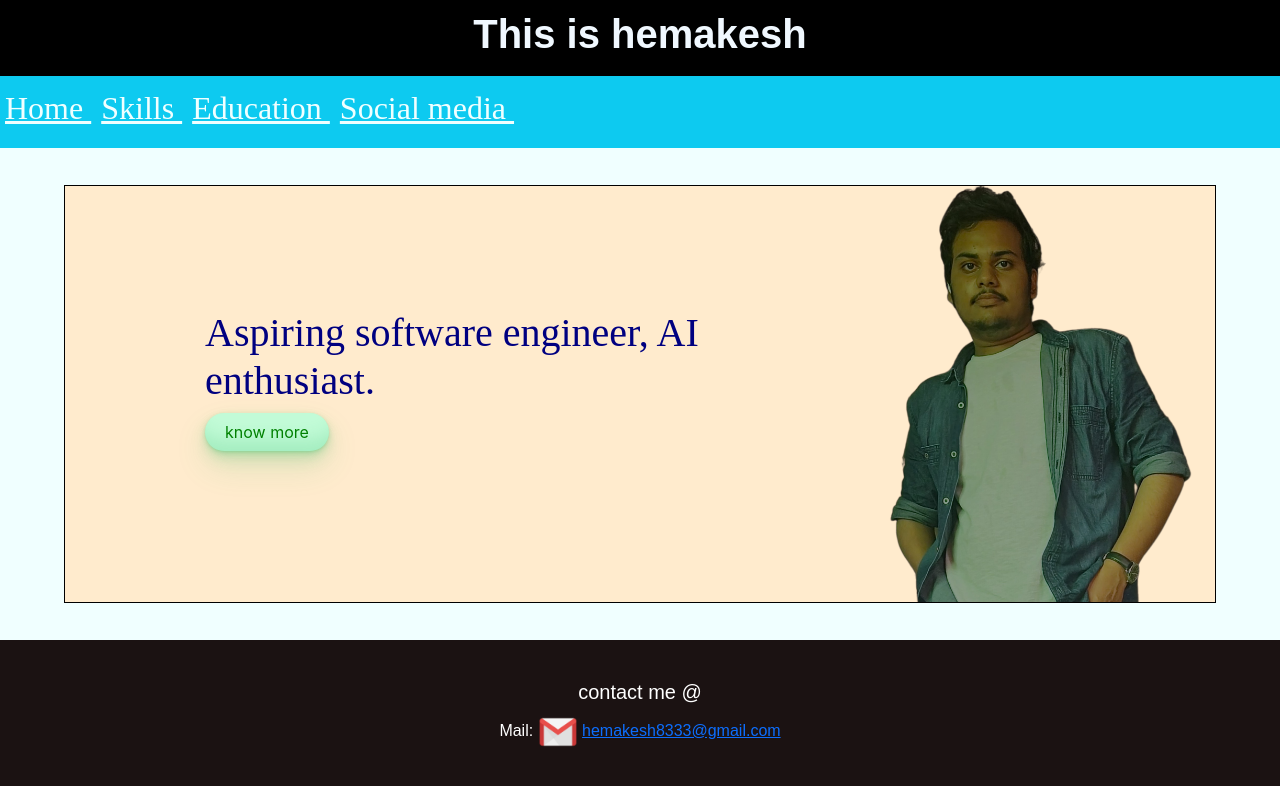
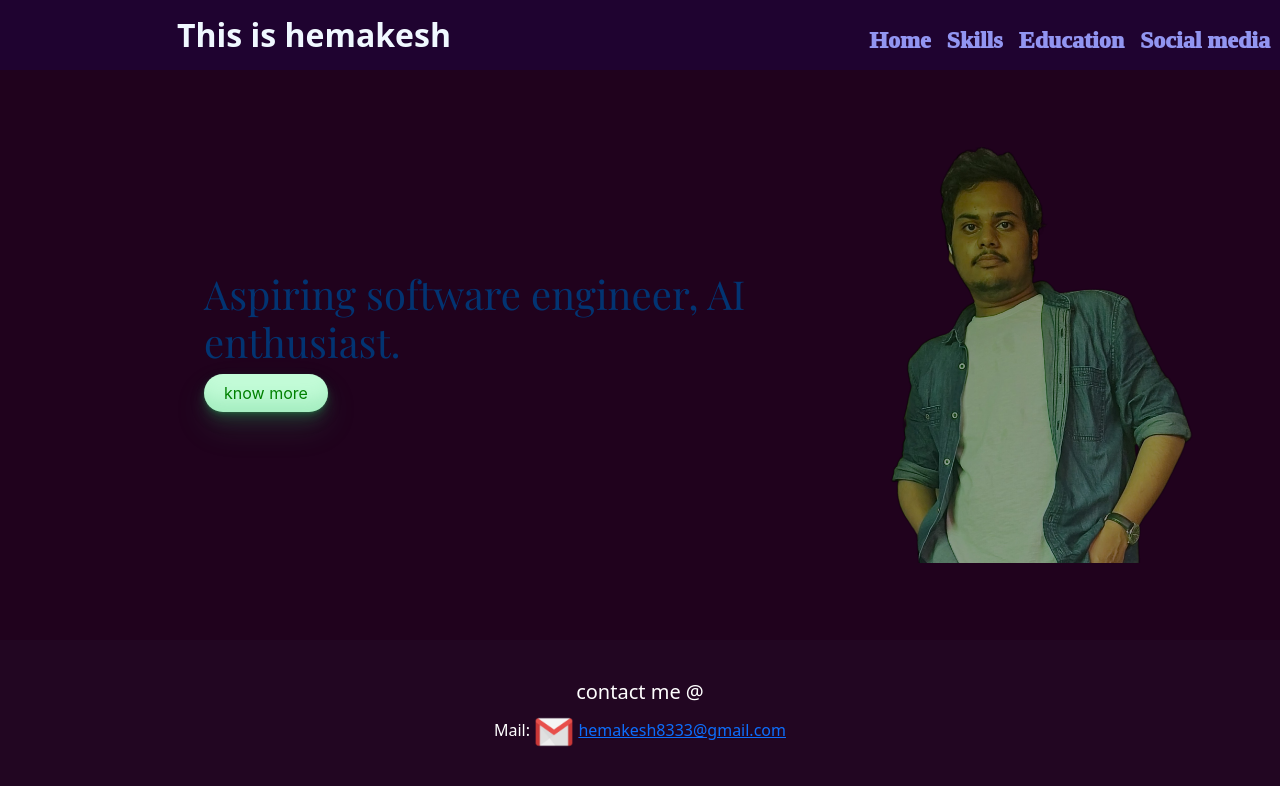
Before and after one commit to hemakesh-github/webpage, a plain HTML site: page index.html in a window 1280 px wide. Drawn offline with nearby package versions, Linux system fonts and the light colour scheme.

Commit message:
changed the style(v2)

```diff
--- a/index.html
+++ b/index.html
@@ -7,26 +7,30 @@
         <link href="styles.css" rel="stylesheet">
         <meta name="viewport" content="width=device-width, initial-scale=1.0">
         <title>My Webpage</title>
+        <link href='https://fonts.googleapis.com/css?family=Playfair Display' rel='stylesheet'>
     </head>
-    <body style = "background-color:azure; color: #000080;">
-        <header>
-                <h1><strong>This is hemakesh</strong></h1>
+    <body>
+        <header class = "row">
+            <div class = "col">
+                <strong id = "intro" >This is hemakesh</strong>
+            </div>
+            <div class = "col">
+                <nav>
+                    <a href = "index.html">Home</a>
+                    <a href = "skills.html">Skills</a>
+                    <a href = "education.html">Education</a>
+                    <a href = "social.html">Social media</a>
+
+                </nav>
+            </div>
         </header>
-        <nav  class="navbar navbar-dark bg-info">
-            <div id = "nav">
-                <a href = "index.html"><h2>Home&nbsp;</h2></a>
-                <a href = "skills.html"><h2>Skills&nbsp;</h2></a>
-                <a href = "education.html"><h2>Education&nbsp;</h2></a>
-                <a href = "social.html"><h2>Social media&nbsp;</h2></a>
-            </div>
-        </nav>
             <div id = "homepage">
                 <div id = "img_div">
                 <img src = "images/hemakesh.png" id = "hemakesh"/>
                 </div>
                 <article class = "container">
                     <main id = "home_main">
-                        <h1 style="font-family:playfairdisplay-bold,playfair display,serif;" >Aspiring software engineer, AI enthusiast.</h1>
+                        <h1 style="font-family:playfairdisplay-bold,playfair display,serif;" ><span>Aspiring software engineer, AI enthusiast.</span></h1>
                         <button id = "knowmore" role="button" onclick="knowfn()" style = "display: block;">know more</button>
                         <script src = "webpage.js"></script>
                     </main>
@@ -34,11 +38,10 @@
             </div>
             <h5 id = "more" style = "font-family: Open Sans;">
                 <p>
-                    Greetings! I'm Muppidi Hemakesh Reddy, a passionate computer science enthusiast currently in my second year of pursuing a Bachelor's degree in Computer Science Engineering with a specialization in Artificial Intelligence and Machine Learning.<br> I am enrolled in an affiliated college under JNTU Kakinada, located in the vibrant state of Andhra Pradesh, India. <br>
+                    Greetings! This is Muppidi Hemakesh Reddy, a passionate computer science enthusiast currently in my sophomore year of pursuing my Bachelor's degree in Computer Science Engineering with a specialization in Artificial Intelligence and Machine Learning.<br>
                 </p>
                 <p>
-                    My journey in the world of technology has been an exhilarating one, and I am particularly captivated by the dynamic realms of AI and ML. <br> My fascination with these cutting-edge fields fuels my curiosity to explore and experiment with various algorithms, coding techniques, and problem-solving approaches. <br>
-                    I believe that technology, coupled with a creative mindset, has the potential to revolutionize industries and reshape the way we perceive the world. My commitment to learning and pushing my boundaries is steadfast as I navigate through this educational odyssey. <br>
+                   I love working with technology. I believe that human lives can be significantly better because of technology <br>
                 </p>
                 <p>
                     I'm thrilled to have you visit my personal webpage, where I share my experiences, projects, and insights into the exciting field of AI development. Thank you for joining me on this journey of exploration and innovation.
--- a/styles.css
+++ b/styles.css
@@ -5,38 +5,59 @@ html {
 }
 
 body {
-    font-family: sans-serif;
+    background-color:rgb(32, 2, 29);
+    color: #7878d7;
     min-height: 100%;
     display: flex;
     flex-direction: column;
     margin: 0;
     border: 0;
-
-}
-header {
-    color:aliceblue;
-    background-color: black;
-    text-align: center;
-    padding: 10px;
-
+    padding: 0;
 }
 
-#nav {
+
+header {
     display: flex;
+    background-color: rgba(32, 4, 55, 0.736);
+    color:aliceblue;
+    min-width:100%;
+    margin: 0;
     padding: 0;
+    min-height: 70px;
+    max-height: auto;
+    justify-content: space-around;
+    align-items: center;
+}
+
+#intro {
+
+    font-size: 2rem;
+    justify-content: space-around;
+    display: flex;
+}
+
+
+nav {
+    display: flex;
+    gap: 1em;
+    justify-content: right;
+    padding: 10px;
     border: 0;
     font-family: 'Nunito','sans-serif';
-
 }
 
-#nav a:hover {
-    border: solid 2px black;
-    border-color: black;
+nav a:hover {
+    padding: 5px;
+    border: solid 2px rgba(183, 166, 224, 0.857);
+    color: rgb(114, 7, 160);
 }
 
-#nav a {
-    padding: 5px;
-    color:azure;
+nav a {
+    padding-top: 10px;
+    text-decoration: none;
+    color:#9295f1;
+    font-size: 1.5rem;
+    font-weight: 1000;
 }
 
 #more {
@@ -48,13 +69,12 @@ header {
 }
 
 #homepage {
-    border: solid 1px black;
     width : 90%;
     margin: auto;
     padding: 0% 0% 0% 10%;
     align-items: center;
-    background-color: blanchedalmond;
 }
+
 
 #img_div {
     height: auto;
@@ -85,12 +105,14 @@ header {
 }
 
 footer {
-    background-color: #1B1212;
+    background-color: rgba(42, 23, 56, 0.2);
+
     padding-top: 40px;
     display: flex;
     flex-direction: column;
     color: white;
     padding-bottom: 40px;
+
 }
 
 
@@ -110,6 +132,7 @@ footer {
     border: 0;
     padding-top: 12%;
     width: 100%;
+    color:#023472;
 }
 
 #skills_sec {
@@ -119,8 +142,10 @@ footer {
     margin: auto;
     padding: 0% 0% 0% 10%;
     align-items: center;
-    background-color: blanchedalmond;
+    background-color: rgb(153, 246, 249);
+    color: rgb(6, 30, 124);
 }
+
 
 #knowmore {
     background-color: #c2fbd7;
```
Also changed, not shown: education.html (+15 -13 lines), skills.html (+14 -12 lines), social.html (+16 -14 lines).
